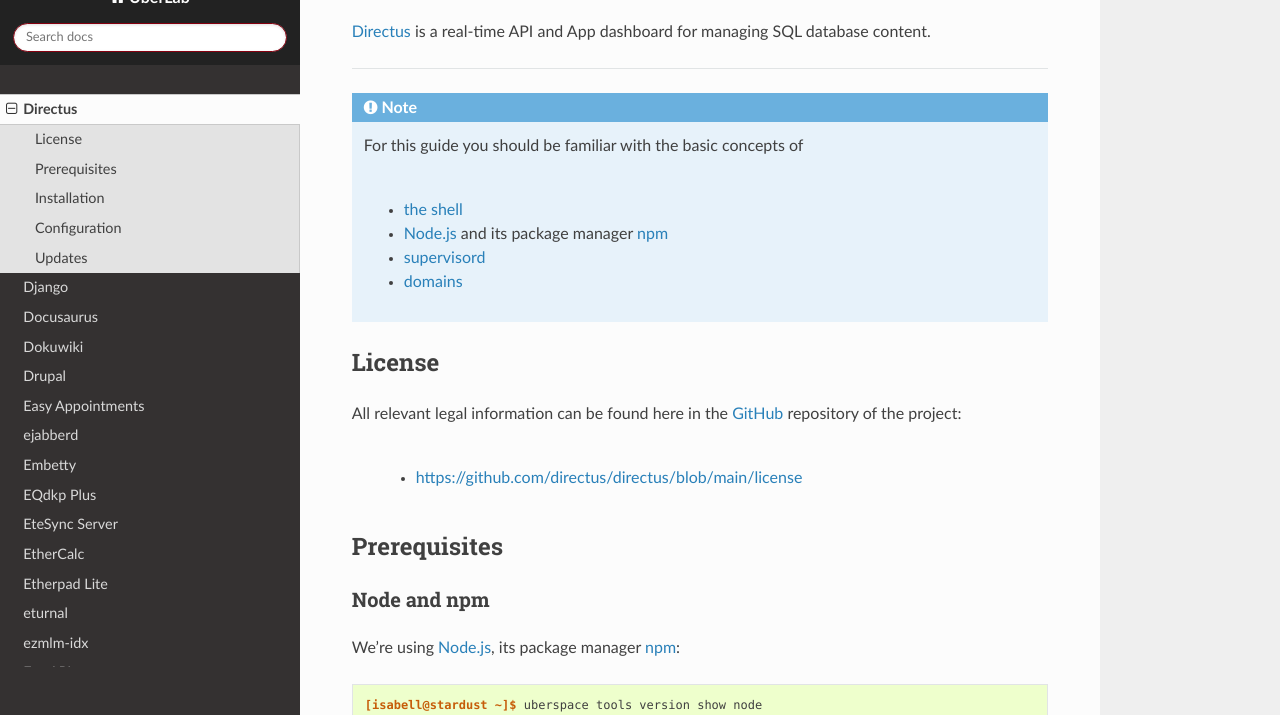
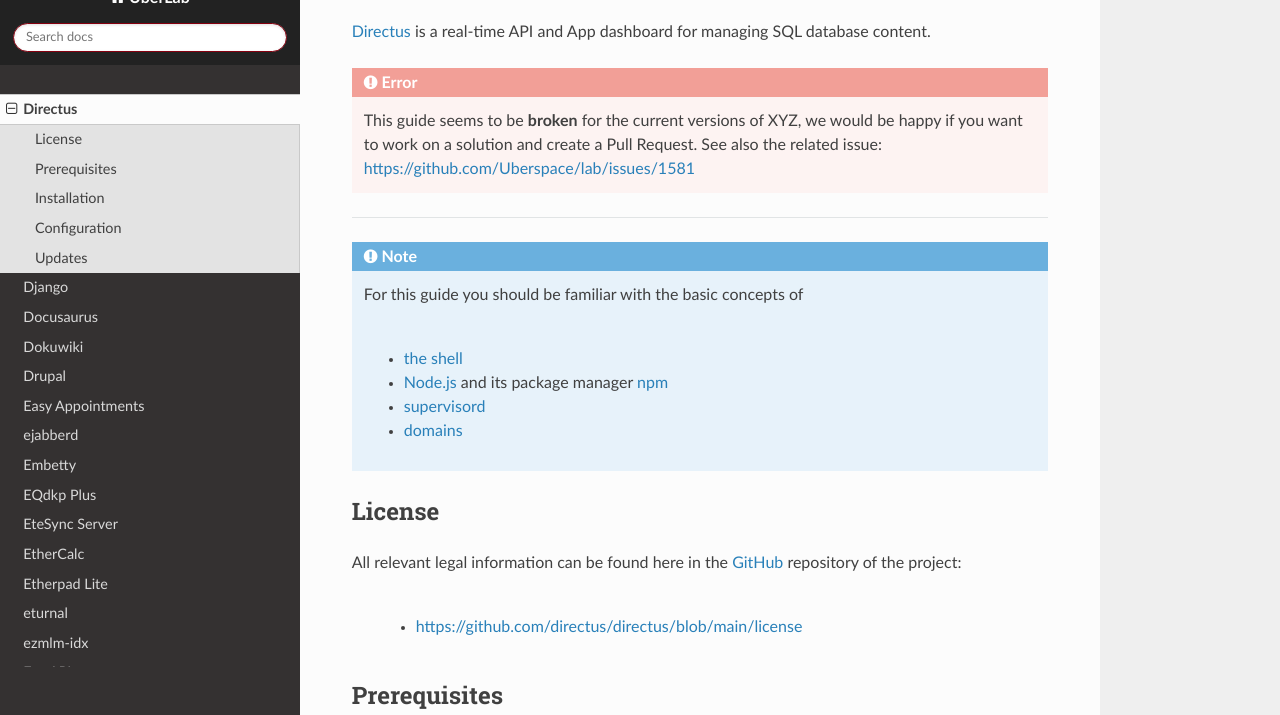
Before and after one commit to Uberspace/lab, a Sphinx documentation site: the page built from source/guide_directus.rst, in a window 1280 px wide and 900 px high, scrolled down 608 px, cut to the strip 185-900 px from the top of the window. Built offline with Sphinx 7.4.7 and the Read the Docs theme 2.0.0, drawn with Linux system fonts in a browser that asks for light colours.

Commit message:
[directus] guide is broken #1581

```diff
--- a/source/guide_directus.rst
+++ b/source/guide_directus.rst
@@ -18,6 +18,12 @@
 .. tag_list::
 
 Directus_ is a real-time API and App dashboard for managing SQL database content.
+
+.. error::
+
+  This guide seems to be **broken** for the current versions of XYZ, we would be
+  happy if you want to work on a solution and create a Pull Request.
+  See also the related issue: https://github.com/Uberspace/lab/issues/1581
 
 ----
 
```
